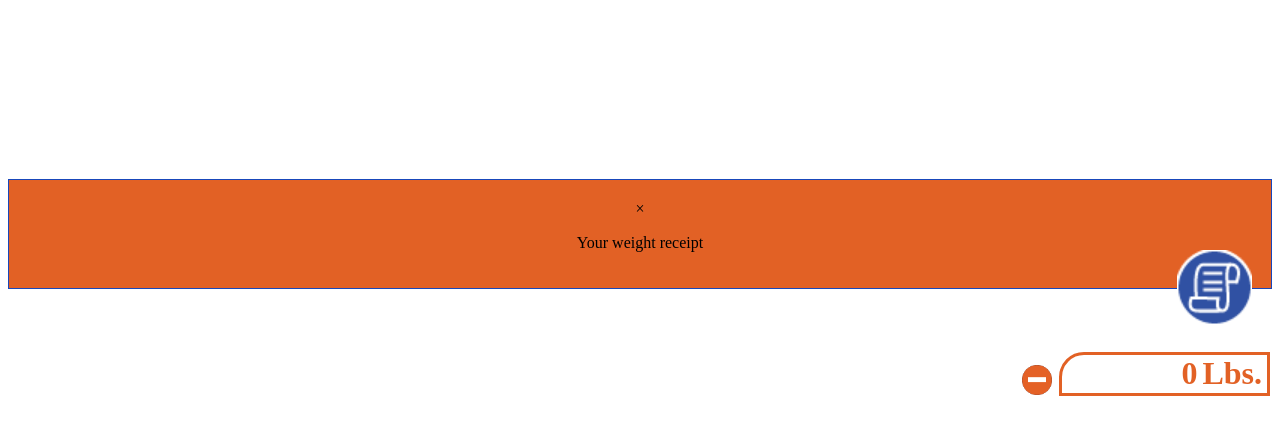
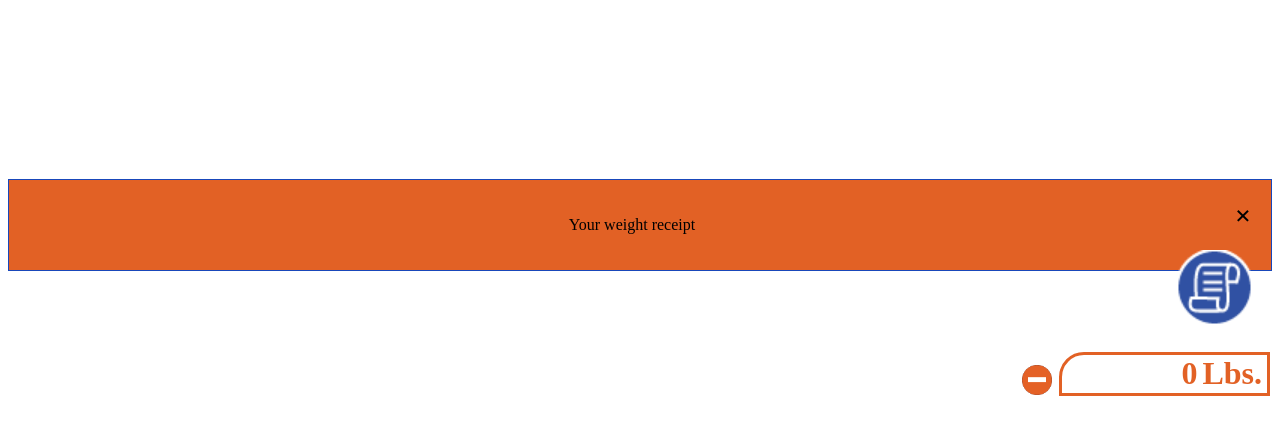
Before and after one commit to MikeTheFyke/Owl-Site, a plain HTML site: page index.html in a window 1280 px wide. Shown: the part 394-828 px from the top of the page. Drawn offline with Linux system fonts and the light colour scheme.

Commit message:
Added close and more modal content styles

```diff
--- a/styles/styles.css
+++ b/styles/styles.css
@@ -59,3 +59,17 @@ body{
     padding: 20px;
     border: 1px solid #1947BA;;
 }
+
+.close{
+    color: black;
+    float: right;
+    font-size: 28px;
+    font-weight: bold;
+}
+
+.close:hover,
+.close:focus{
+    color: white;
+    text-decoration: none;
+    cursor: pointer;
+}
```
